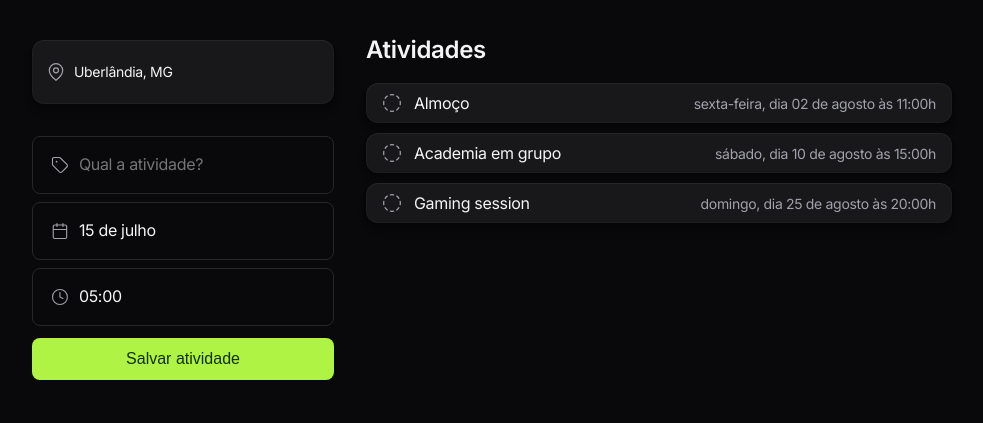
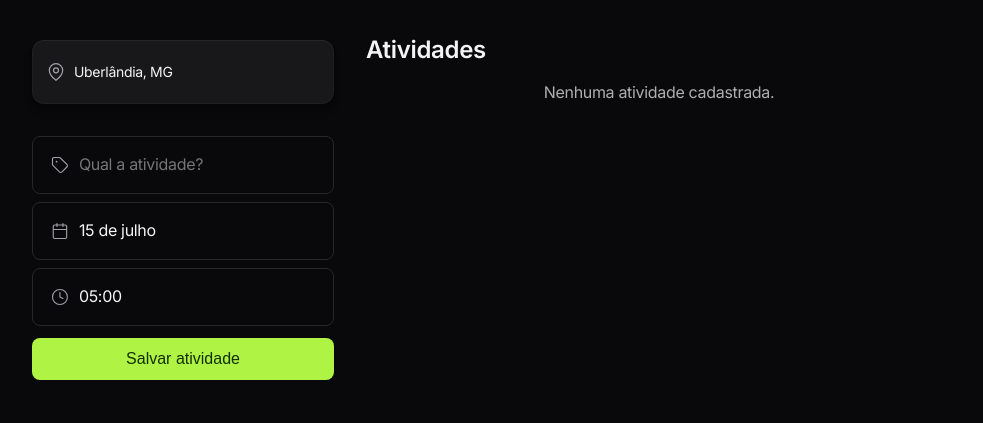
Before and after one commit to GabrielAugustoBer/NLW-Journey-Roteiro-de-Viagem, a plain HTML site: page index.html in a window 1280 px wide. Shown: the whole page, without its empty margins (148-1131 px from the left). Drawn offline with nearby package versions, Linux system fonts and the light colour scheme.

Commit message:
add style

```diff
--- a/script.js
+++ b/script.js
@@ -13,26 +13,8 @@ const formatador = (data) => {
     }
 };
 
-//object
-const atividade = {
-    nome: "Almoço",
-    data: new Date("2024-08-02  11:00"),
-    finalizada: false
-};
-
 // array
 let atividades = [
-    atividade,
-    {
-        nome: 'Academia em grupo',
-        data: new Date("2024-08-10  15:00"),
-        finalizada: false
-    },
-    {
-        nome: 'Gaming session',
-        data: new Date("2024-08-25  20:00"),
-        finalizada: false
-    },
 
 ]
 
--- a/style.css
+++ b/style.css
@@ -96,6 +96,11 @@ section {
     gap: 10px;
 }
 
+section p {
+    text-align: center;
+    opacity: 70%;
+}
+
 section input[type="checkbox"] {
     position: absolute;
     inset: 0;
@@ -111,7 +116,10 @@ section .card-bg {
 }
 
 section .card-bg:has(:checked) {
-    outline: 1px solid yellowgreen;
+    outline: 0.5px solid yellowgreen;
+    font-style: italic;
+    text-decoration: line-through;
+    opacity: 70%;
 }
 
 section .card-bg:has(:checked) .active,
```
